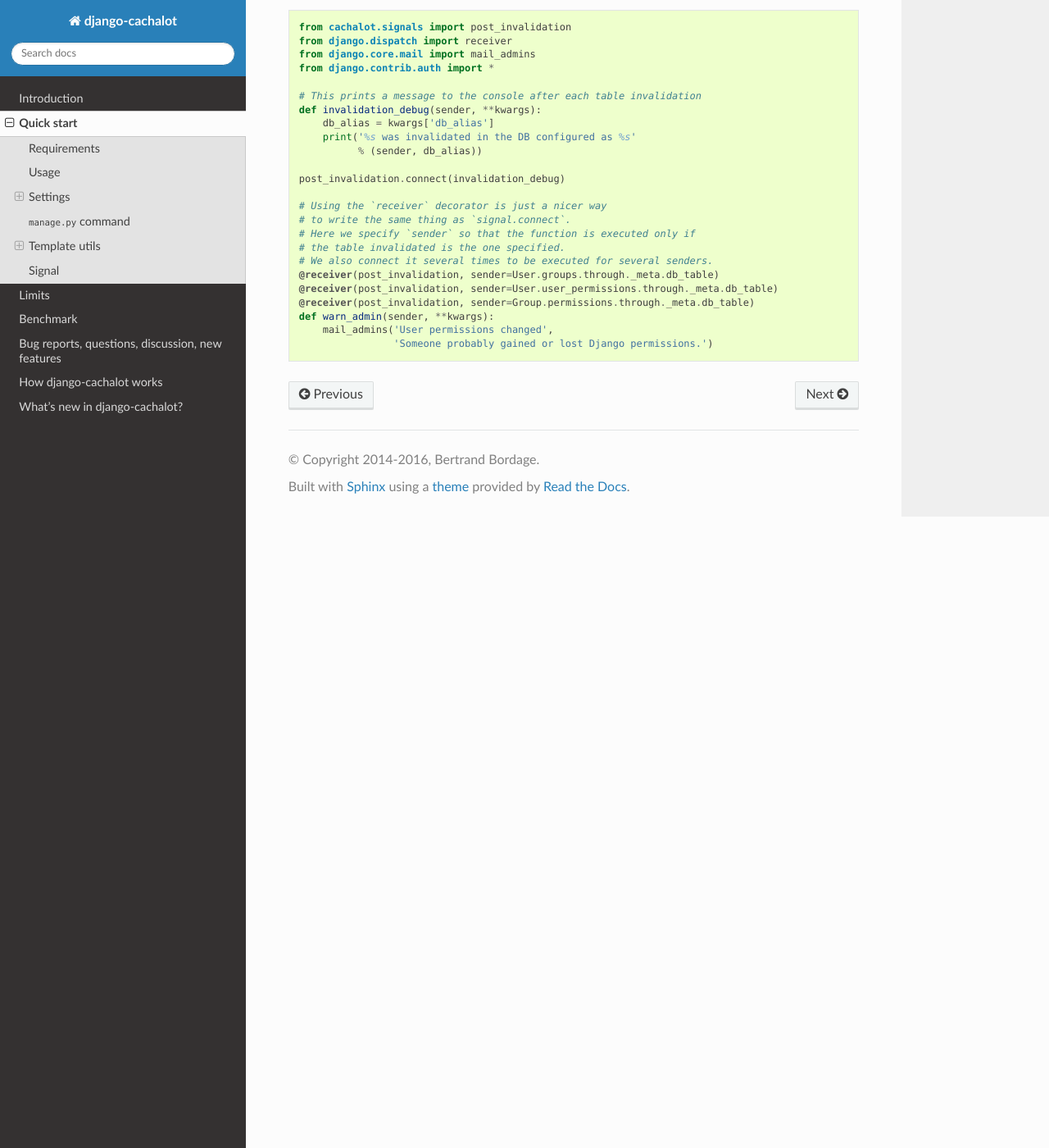
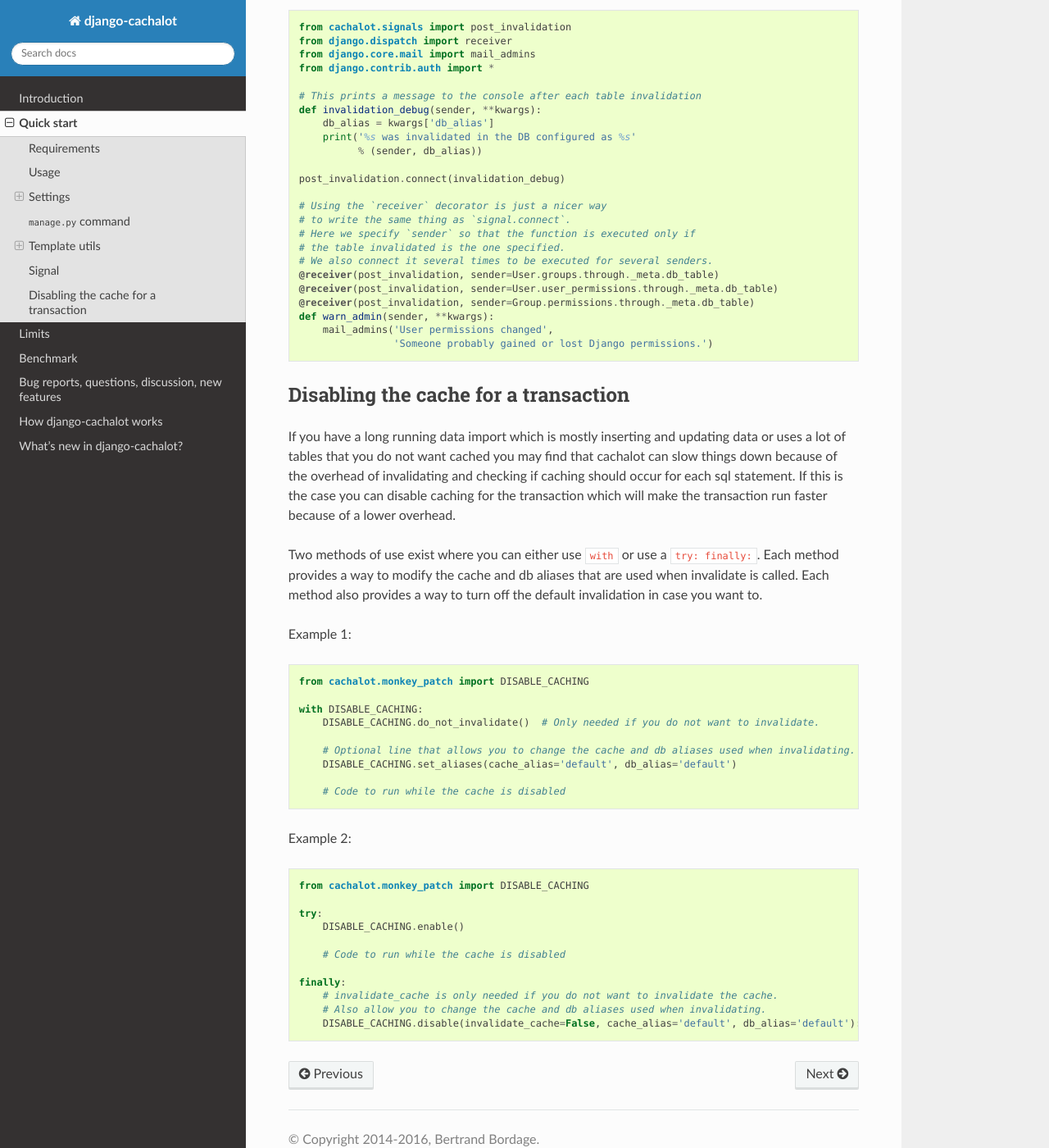
Before and after one commit to noripyt/django-cachalot, a Sphinx documentation site: the page built from docs/quickstart.rst, in a window 1280 px wide and 1400 px high, scrolled down 5490 px. Shown: the whole window at 82% size. Built offline with Sphinx 7.4.7 and the Read the Docs theme 2.0.0, drawn with Linux system fonts in a browser that asks for light colours; pages that are not in the unit, such as notebooks, are missing from menus; the version number could not be read and is left out.

Commit message:
Documentation on how to Disable caching in a transaction.

```diff
--- a/docs/quickstart.rst
+++ b/docs/quickstart.rst
@@ -324,3 +324,48 @@ Example:
     def warn_admin(sender, **kwargs):
         mail_admins('User permissions changed',
                     'Someone probably gained or lost Django permissions.')
+
+
+Disabling the cache for a transaction
+....
+
+If you have a long running data import which is mostly inserting and updating data
+or uses a lot of tables that you do not want cached you may find that cachalot can
+slow things down because of the overhead of invalidating and checking if caching should
+occur for each sql statement.  If this is the case you can disable caching for the
+transaction which will make the transaction run faster because of a lower overhead.
+
+Two methods of use exist where you can either use ``with`` or use a ``try: finally:``.
+Each method provides a way to modify the cache and db aliases that are used when
+invalidate is called.  Each method also provides a way to turn off the default
+invalidation in case you want to.
+
+Example 1:
+
+.. code:: python
+
+    from cachalot.monkey_patch import DISABLE_CACHING
+
+    with DISABLE_CACHING:
+        DISABLE_CACHING.do_not_invalidate()  # Only needed if you do not want to invalidate.
+
+        # Optional line that allows you to change the cache and db aliases used when invalidating.
+        DISABLE_CACHING.set_aliases(cache_alias='default', db_alias='default')
+
+        # Code to run while the cache is disabled
+
+Example 2:
+
+.. code:: python
+
+    from cachalot.monkey_patch import DISABLE_CACHING
+
+    try:
+        DISABLE_CACHING.enable()
+
+        # Code to run while the cache is disabled
+
+    finally:
+        # invalidate_cache is only needed if you do not want to invalidate the cache.
+        # Also allow you to change the cache and db aliases used when invalidating.
+        DISABLE_CACHING.disable(invalidate_cache=False, cache_alias='default', db_alias='default'):
```
